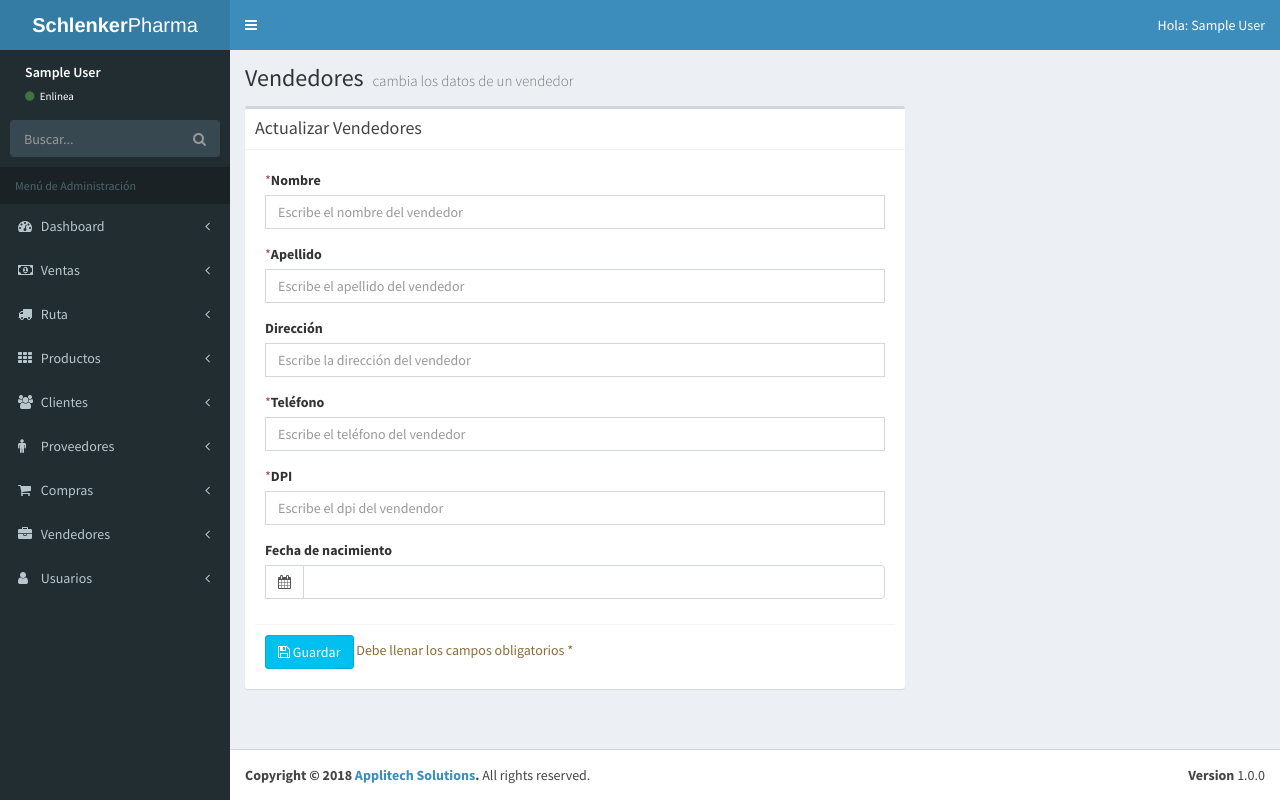
After one commit to applitechsolutions/abejabee, a PHP site: page /editSeller.php?id=1 in a window 1280 px wide. The commit adds this page. Run offline with PHP 8.4, Linux system fonts and the light colour scheme; the visitor is signed in with stand-in values (Sample User, id 1); data that the repository does not hold is empty.

Commit message:
editar vendedor

```diff
--- /dev/null
+++ b/editSeller.php
@@ -0,0 +1,103 @@
+<?php
+  include_once 'funciones/sesiones.php';
+  include_once 'templates/header.php';
+  include_once 'templates/navBar.php';
+  include_once 'templates/sideBar.php';
+  include_once 'funciones/bd_conexion.php';
+  $id = $_GET['id'];
+  if (!filter_var($id, FILTER_VALIDATE_INT)) {
+    die("Error!");
+  }
+?>
+  <!-- Content Wrapper. Contains page content -->
+  <div class="content-wrapper">
+    <!-- Content Header (Page header) -->
+    <section class="content-header">
+      <h1>
+        Vendedores
+        <small>cambia los datos de un vendedor</small>
+      </h1>
+    </section>
+
+    <div class="row">
+      <div class="col-md-8">
+        <!-- Main content -->
+        <section class="content">
+          <!-- Default box -->
+          <div class="box">
+            <div class="box-header with-border">
+              <h3 class="box-title">Actualizar Vendedores</h3>
+            </div>
+            <div class="box-body">
+            <?php
+              $sql = "SELECT * FROM `seller` WHERE `idSeller` = $id ";
+              $resultado = $conn->query($sql);
+              $seller = $resultado->fetch_assoc();
+            ?>
+              <form role="form" id="form-vendedor" name="form-vendedor" method="post" action="BLL/seller.php">
+                <div class="box-body">
+                  <div class="form-group">
+                    <span class="text-danger text-uppercase">*</span><label for="nombre">Nombre</label>
+                    <input type="text" class="form-control" id="nombre-vendedor" name="nombre-vendedor" placeholder="Escribe el nombre del vendedor" value="<?php echo $seller['sellerFirstName']; ?>">
+                  </div>
+                  <div class="form-group">
+                    <span class="text-danger text-uppercase">*</span><label for="apellido">Apellido</label>
+                    <input type="text" class="form-control" id="apel-vendedor" name="apel-vendedor" placeholder="Escribe el apellido del vendedor" value="<?php echo $seller['sellerLastName']; ?>">
+                  </div>
+                  <div class="form-group">
+                    <label for="usuario">Dirección</label>
+                    <input type="text" class="form-control" id="direc-vendedor" name="direc-vendedor" placeholder="Escribe la dirección del vendedor" value="<?php echo $seller['sellerAddress']; ?>">
+                  </div>
+                  <div class="form-group">
+                    <span class="text-danger text-uppercase">*</span><label>Teléfono</label>
+                    <input type="text" class="form-control" id="tel-vendedor" name="tel-vendedor" placeholder="Escribe el teléfono del vendedor" value="<?php echo $seller['sellerMobile']; ?>">
+                  </div>
+                  <div class="form-group">
+                    <span class="text-danger text-uppercase">*</span><label>DPI</label>
+                    <input type="text" class="form-control" id="dpi-vendedor" name="dpi-vendedor" placeholder="Escribe el dpi del vendendor" value="<?php echo $seller['DPI']; ?>">
+                  </div>
+                  <div class="form-group">
+                    <label>Fecha de nacimiento</label>
+                    <div class="input-group date">
+                      <div class="input-group-addon">
+                        <i class="fa fa-calendar"></i>
+                      </div>
+                      <input type="text" class="form-control pull-right datepicker" id="datepicker" name="bday-vendedor" value="<?php echo $seller['birthDate']; ?>">
+                    </div>
+                  </div>
+                  <div class="form-group">
+                    <?php if ($seller['gender'] == '0') {?>
+                      <span class="text-danger text-uppercase">*</span><label>Masculino</label>
+                      <input type="radio" id="gen-vendedor" name="gen-vendedor" class="flat-red" value="0" checked>
+                      <span class="text-danger text-uppercase">*</span><label>Femenino</label>
+                      <input type="radio" id="gen-vendedor" name="gen-vendedor" class="flat-red" value="1">
+                <?php }elseif ($seller['gender'] == '1') { ?>
+                      <span class="text-danger text-uppercase">*</span><label>Masculino</label>
+                      <input type="radio" id="gen-vendedor" name="gen-vendedor" class="flat-red" value="0">
+                      <span class="text-danger text-uppercase">*</span><label>Femenino</label>
+                      <input type="radio" id="gen-vendedor" name="gen-vendedor" class="flat-red" value="1" checked>
+                <?php }  ?>
+                  </div>
+                </div>
+                <!-- /.box-body -->
+                <div class="box-footer">
+                  <input type="hidden" name="reg-vendedor" value="actualizar">
+                  <input type="hidden" name="id-reg-vendedor" value="<?php echo $id; ?>">
+                  <button type="submit" class="btn btn-info" id="crear-vendedor"><i class="fa fa-floppy-o" aria-hidden="true"></i> Guardar</button><span class="text-warning"> Debe llenar los campos obligatorios *</span>
+                </div>
+              </form>
+            </div>
+            <!-- /.box-body -->
+          </div>
+          <!-- /.box -->
+        </section>
+        <!-- /.content -->
+      </div>
+    </div>
+  </div>
+  <!-- /.content-wrapper -->
+
+<?php
+  include_once 'templates/footer.php';
+
+?>
--- a/listSellers.php
+++ b/listSellers.php
@@ -29,6 +29,7 @@
                 <thead>
                 <tr>
                   <th>Nombre</th>
+                  <th>Apellido</th>
                   <th>Dirección</th>
                   <th>Teléfono</th>
                   <th>DPI</th>
@@ -50,7 +51,8 @@
                   while ($seller = $resultado->fetch_assoc()) {
                 ?>
                     <tr>
-                      <td><?php echo $seller['sellerFirstName']; ' '. $seller['sellerLastName']; ?></td>
+                      <td><?php echo $seller['sellerFirstName']; ?></td>
+                      <td><?php echo $seller['sellerLastName']; ?></td>
                       <td><?php echo $seller['sellerAddress']; ?></td>
                       <td><?php echo $seller['sellerMobile']; ?></td>
                       <td><?php echo $seller['DPI']; ?></td>
@@ -71,6 +73,7 @@
                 <tfoot>
                 <tr>
                   <th>Nombre</th>
+                  <th>Apellido</th>
                   <th>Dirección</th>
                   <th>Teléfono</th>
                   <th>DPI</th>
```
Also changed, not shown: BLL/seller.php (+40 -0 lines).
